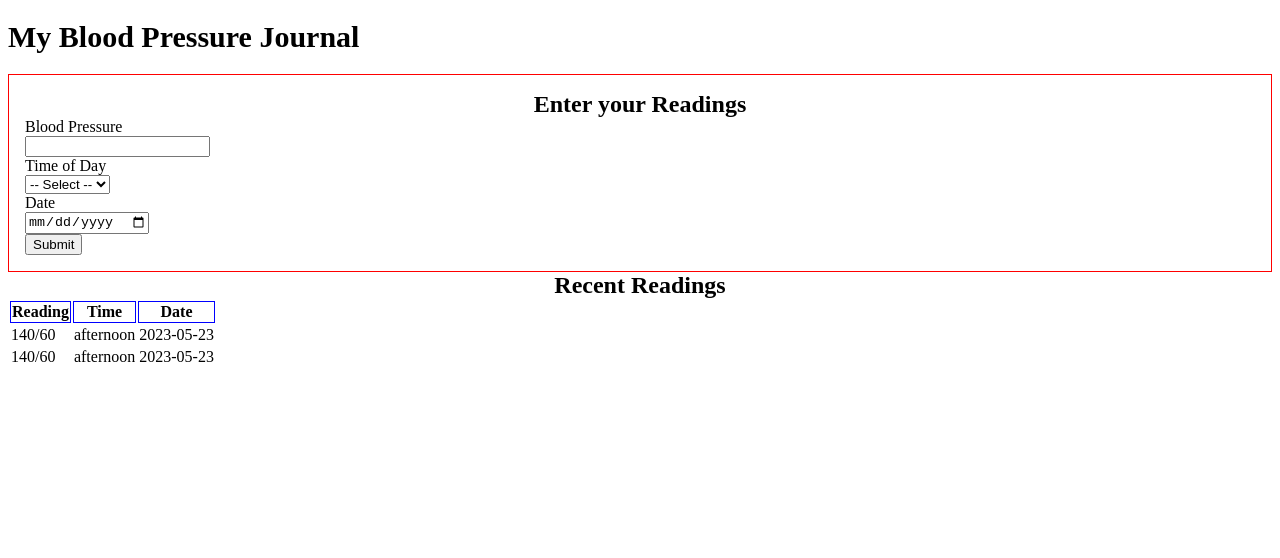
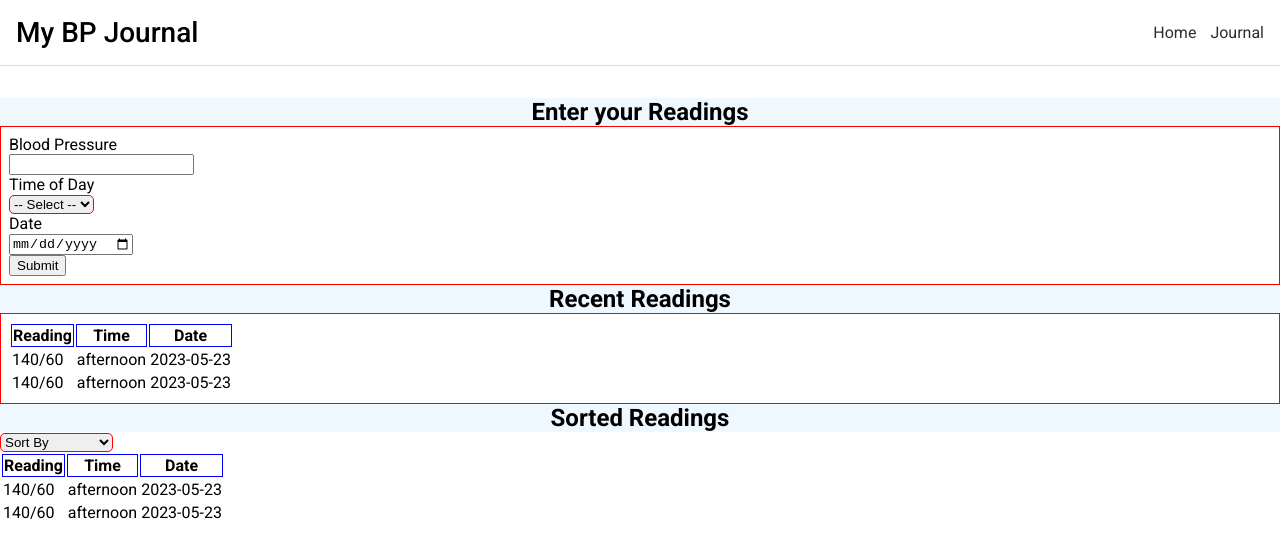
Before and after one commit to diegoram23/blood-pressure-journal, a React (Vite) app: page / in a window 1280 px wide. Shown: the top 558 px of the page. Built offline with nearby package versions, Linux system fonts and the light colour scheme.

Commit message:
header/nav setup

```diff
--- a/index.html
+++ b/index.html
@@ -1,12 +1,18 @@
 <!DOCTYPE html>
 <html lang="en">
+
 <head>
   <meta charset="UTF-8" />
   <meta name="viewport" content="width=device-width, initial-scale=1.0" />
+  <link rel="preconnect" href="https://fonts.googleapis.com">
+  <link rel="preconnect" href="https://fonts.gstatic.com" crossorigin>
+  <link href="https://fonts.googleapis.com/css2?family=Roboto:wght@400;500;700&display=swap" rel="stylesheet">
   <title>Blood Pressure Journal</title>
 </head>
+
 <body>
   <div id="root"></div>
   <script type="module" src="/src/main.jsx"></script>
 </body>
+
 </html>
--- a/src/App.jsx
+++ b/src/App.jsx
@@ -4,7 +4,13 @@ function App() {
 
   return (
     <div>
-      <h1>My Blood Pressure Journal</h1>
+      <header>
+        <h1>My BP Journal</h1>
+        <nav>
+          <li>Home</li>
+          <li>Journal</li>
+        </nav>
+      </header>
 
       <BpForm />
     </div>
--- a/src/components/BpForm.jsx
+++ b/src/components/BpForm.jsx
@@ -1,5 +1,6 @@
 import { useState } from "react";
 import RecentReadings from "./RecentReadings";
+import SortReadings from "./SortReadings";
 
 const BpForm = () => {
 
@@ -49,6 +50,8 @@ const BpForm = () => {
 
         <h2>Enter your Readings</h2>
 
+        <div className="readings-container">
+
           {/* Blood pressure HTML */}
           <label htmlFor="reading">Blood Pressure</label>
           <input
@@ -82,10 +85,12 @@ const BpForm = () => {
 
           {/* Submit Button */}
           <button>Submit</button>
+        </div>
       </form>
 
       {/* Recent Readings Component */}
       <RecentReadings dataReadings={dataReadings} />
+      <SortReadings dataReadings={dataReadings} />
 
     </div>
   );
--- a/src/components/RecentReadings.jsx
+++ b/src/components/RecentReadings.jsx
@@ -4,6 +4,7 @@ const RecentReadings = ({ dataReadings }) => {
     return (
         <div>
             <h2>Recent Readings</h2>
+            <div className="readings-container">
 
                 {/* Table HTML */}
                 <table>
@@ -28,6 +29,7 @@ const RecentReadings = ({ dataReadings }) => {
 
                 </table>
             </div>
+        </div>
     );
 }
 
--- /dev/null
+++ b/src/components/SortReadings.jsx
@@ -0,0 +1,41 @@
+const SortReadings = ({ dataReadings }) => {
+
+    return (
+        <div>
+            <h2>Sorted Readings</h2>
+            <select name="sort" id="sort">
+                <option value=''>Sort By</option>
+                <option value='morning'>Time Morning</option>
+                <option value='morning'>Time Afternoon</option>
+                <option value='morning'>Time Evening</option>
+
+            </select>
+            <table>
+
+                <tbody>
+
+                    <tr>
+                        <th>Reading</th>
+                        <th>Time</th>
+                        <th>Date</th>
+
+                    </tr>
+
+                    {/* Maps over data and renders it in table html form */}
+                    {dataReadings.map((data, index) => {
+                        return <tr key={index}>
+                            <td>{data.reading}</td>
+                            <td>{data.time}</td>
+                            <td>{data.when}</td>
+
+                        </tr>
+                    })}
+
+                </tbody>
+
+            </table>
+        </div>
+    );
+}
+
+export default SortReadings;
--- a/src/index.css
+++ b/src/index.css
@@ -1,26 +1,61 @@
-form {
+body {
+  font-family: 'Roboto', sans-serif;
+  margin: 0;
+}
+
+.readings-container {
   border: 1px solid red;
+  padding: 0.5em;
+}
+
+h1 {
+  font-size: 28px;
+  font-weight: 500;
+  margin: 0;
+}
+
+label {
+  display: block;
+}
+
+header {
+  display: flex;
+  align-items: center;
+  justify-content: space-between;
+  border-bottom: 1px solid #ddd;
+  background-color: #ffffff;
+  margin-bottom: 2em;
   padding: 1em;
 }
 
-h1{
-  font-size: 30px;
+nav {
+  display: flex;
+  color: #2d2d2d;
+  font-size: 14px;
+  gap: 1em;
 }
 
-label{
-  display: block;
+li {
+  list-style-type: none;
+  font-size: 16px;
 }
 
-
-h2{
+h2 {
   margin: 0;
   text-align: center;
+  background-color: aliceblue;
 }
 
 button {
   display: block;
 }
 
+
 th {
   border: 1px solid blue;
 }
+
+select {
+  border-color: red;
+  border-radius: 5px;
+}
```
Lines whose indentation alone changed are shown as unchanged.
